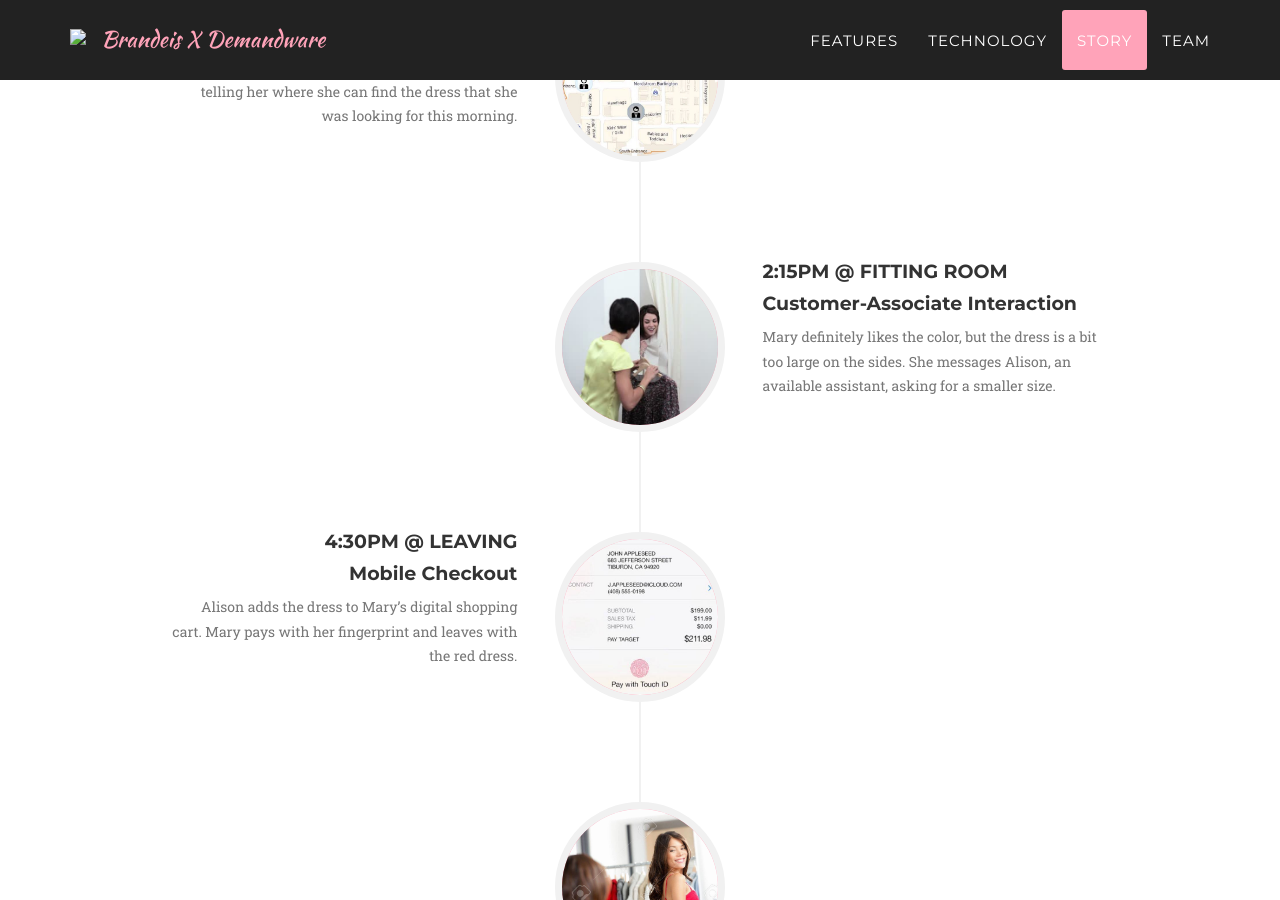
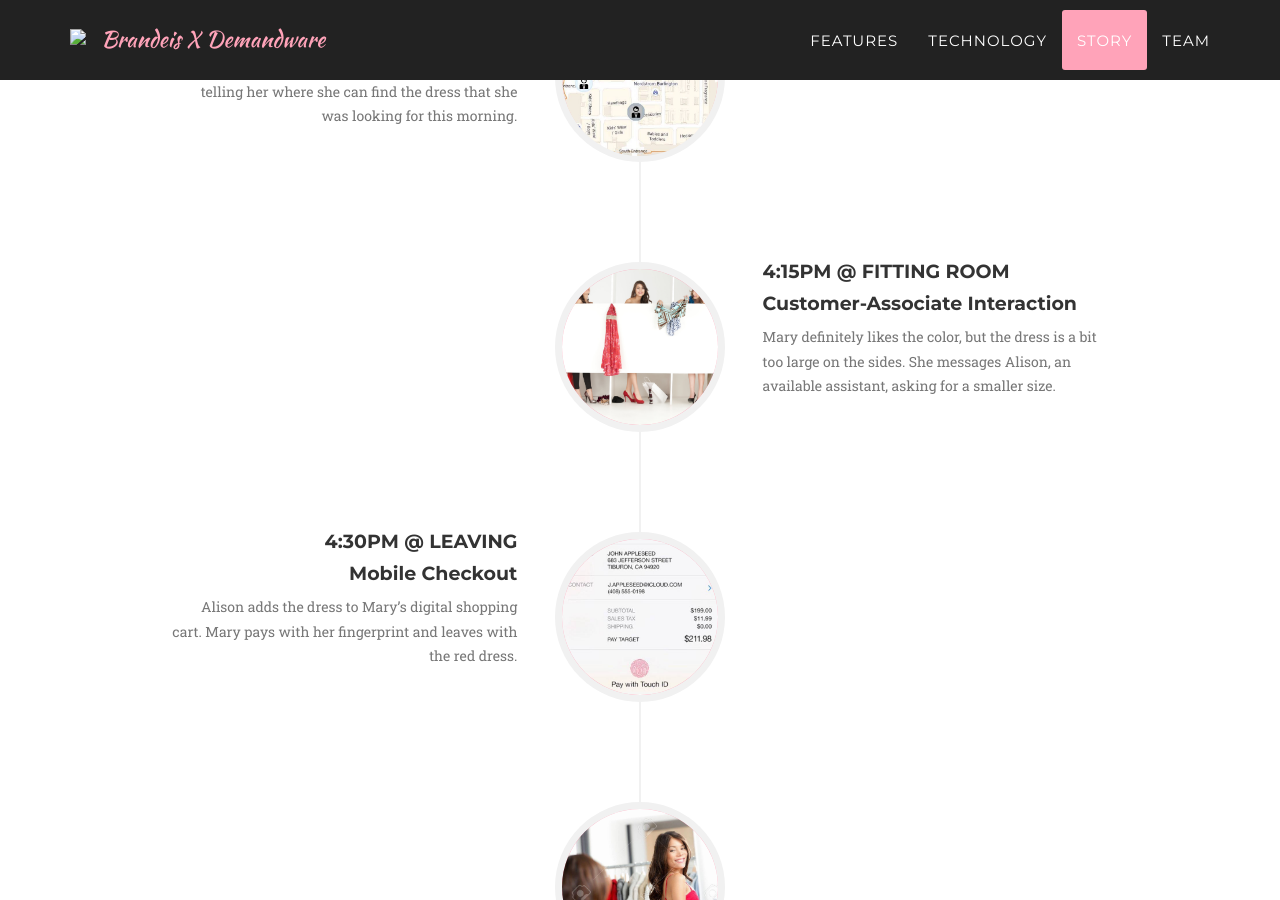
Before and after one commit to BrandeisXDemandware/BrandeisXDemandware.github.io, a Jekyll site: the page built from index.html, in a window 1280 px wide and 900 px high, scrolled down 4264 px. Built offline with Jekyll 4.4.1, drawn with Linux system fonts in a browser that asks for light colours; some web fonts are replaced.

Commit message:
finish story

```diff
--- a/_includes/story.html
+++ b/_includes/story.html
@@ -58,7 +58,7 @@
                             </div>
                             <div class="timeline-panel">
                                 <div class="timeline-heading">
-                                    <h4>2:15pm @ Fitting room</h4>
+                                    <h4>4:15pm @ Fitting room</h4>
                                     <h4 class="subheading">Customer-Associate Interaction</h4>
                                 </div>
                                 <div class="timeline-body">
```
Also changed, not shown: img/about/4.jpg, 8 other files.
